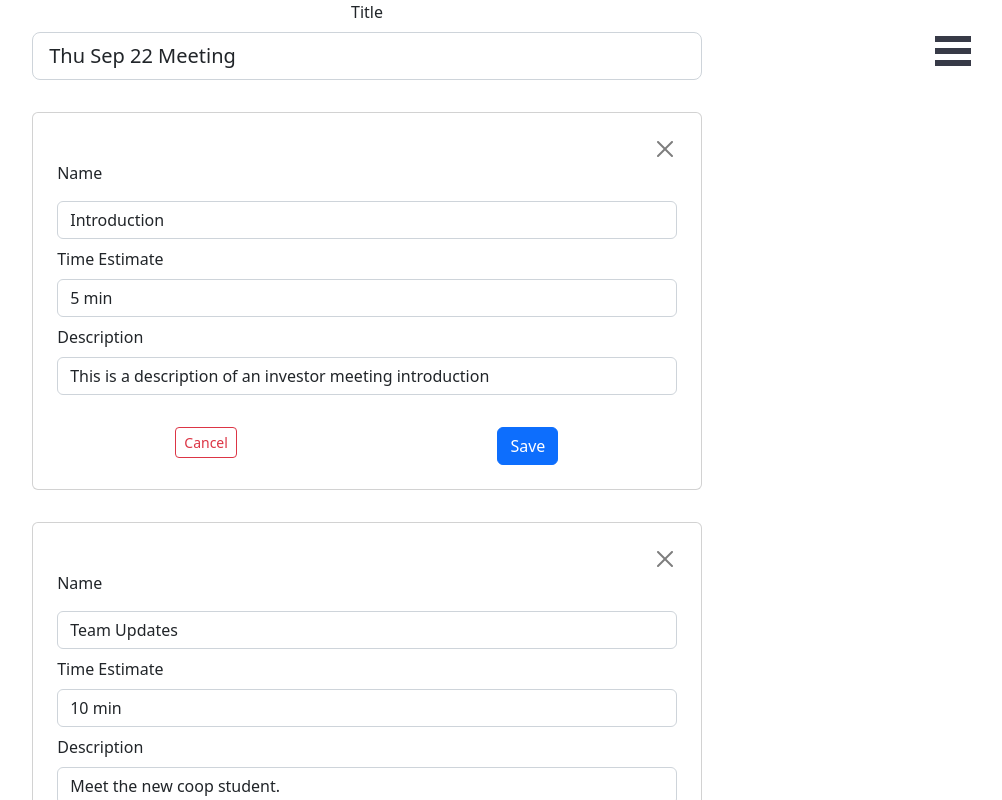
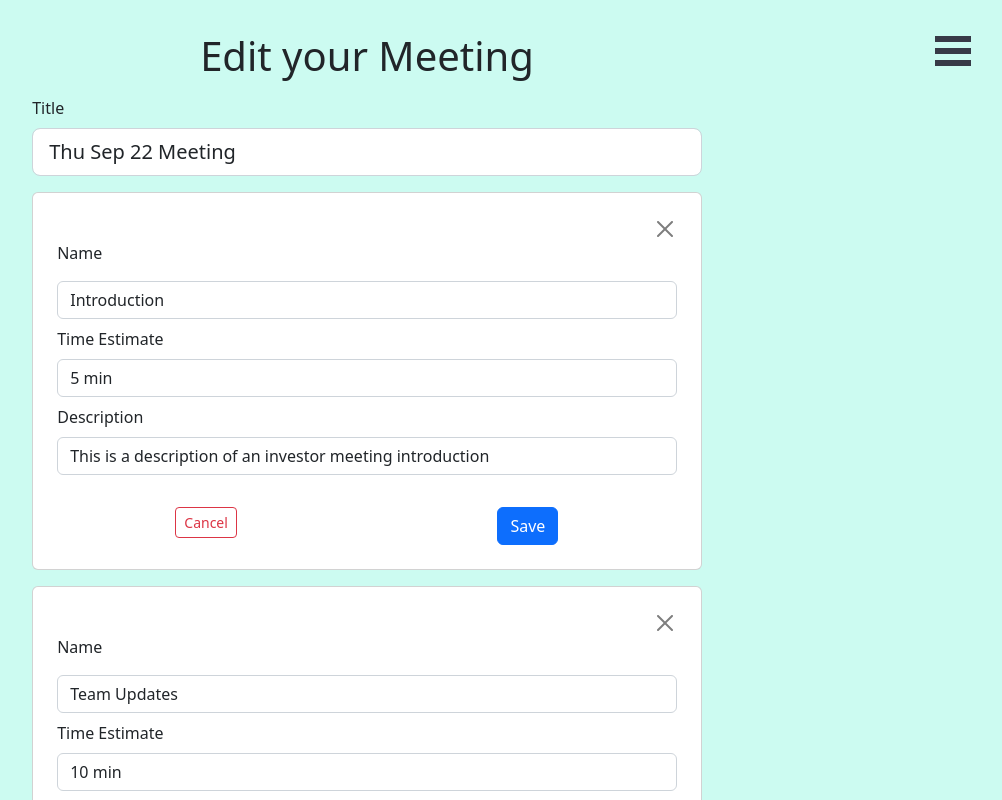
Before and after one commit to Cormac-C/MeetingApp, a React (Create React App) app in the folder meeting-app/: page / in a window 1280 px wide. Shown: the top 800 px of the page, without its empty margins (273-1275 px from the left). Built offline with nearby package versions, Linux system fonts and the light colour scheme.

Commit message:
Improve Styling

```diff
--- a/meeting-app/src/components/AgendaItem.js
+++ b/meeting-app/src/components/AgendaItem.js
@@ -14,7 +14,7 @@ export function AgendaItem({
         console.log("setting selected", id);
       }}
     >
-      <Row className="bg-slate-50 border-solid border-2 rounded border-slate-700 my-2">
+      <Row className="bg-slate-50 border-solid border-2 rounded border-slate-700 my-2 w-64">
         <h3 className="text-slate-700 text-left mt-2">{title}</h3>
         <p className="text-slate-500 text-left mb-2">{timeEstimate}</p>
       </Row>
--- a/meeting-app/src/pages/PresenterView.js
+++ b/meeting-app/src/pages/PresenterView.js
@@ -61,15 +61,16 @@ export function PresenterView({
   };
 
   return (
-    <div id="outer-container">
+    <div className="bg-teal-100" id="outer-container">
       <Sidebar
         agendaItems={agendaItems}
         setSelectedAgendaItemId={setSelectedAgendaItemId}
         userType={userType}
         setUserType={setUserType}
       />
-      <Container id="page-wrap">
-        <Form className="w-3/5 mx-auto">
+      <Container id="page-wrap" className="py-8 space-y-4">
+        <h1 className="text-center">Edit your Meeting</h1>
+        <Form className="w-3/5 mx-auto text-left">
           <Form.Label>Title</Form.Label>
           <Form.Control
             size="lg"
--- a/meeting-app/src/pages/attendeeView.js
+++ b/meeting-app/src/pages/attendeeView.js
@@ -26,15 +26,15 @@ export function AttendeeView({
   }, [selectedAgendaItemId, agendaItems]);
 
   return (
-    <div id="outer-container">
+    <div className="bg-cyan-100 h-screen" id="outer-container">
       <Sidebar
         agendaItems={agendaItems}
         setSelectedAgendaItemId={setSelectedAgendaItemId}
         userType={userType}
         setUserType={setUserType}
       />
-      <Container id="page-wrap">
-        <h1>{meetingTitle}</h1>
+      <Container id="page-wrap" className="py-8 space-y-4 text-left">
+        <h1 className="text-center">{meetingTitle}</h1>
         <div>
           {selectedAgendaItem ? (
             <>
```
